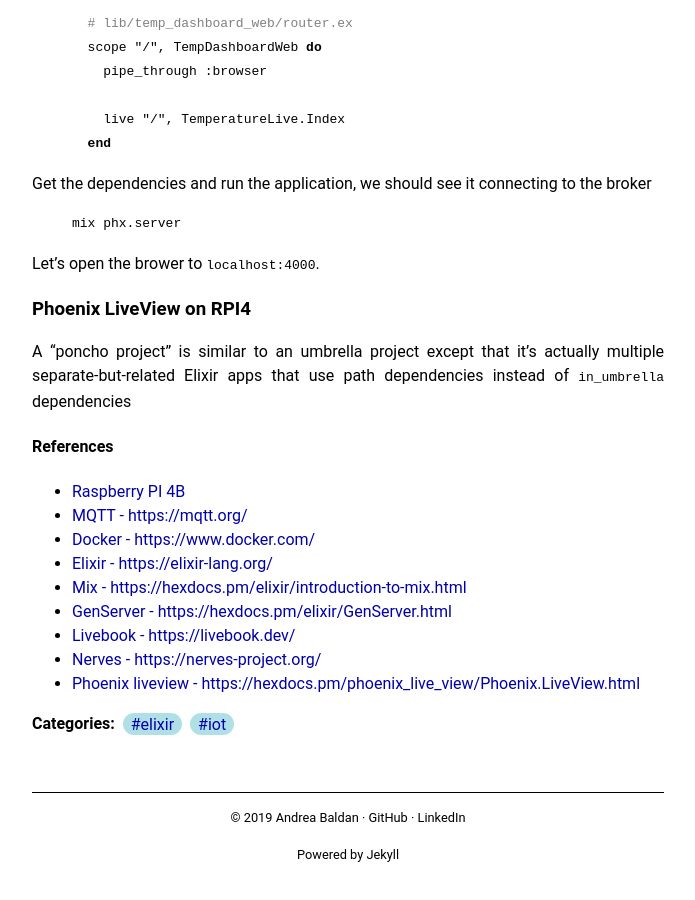
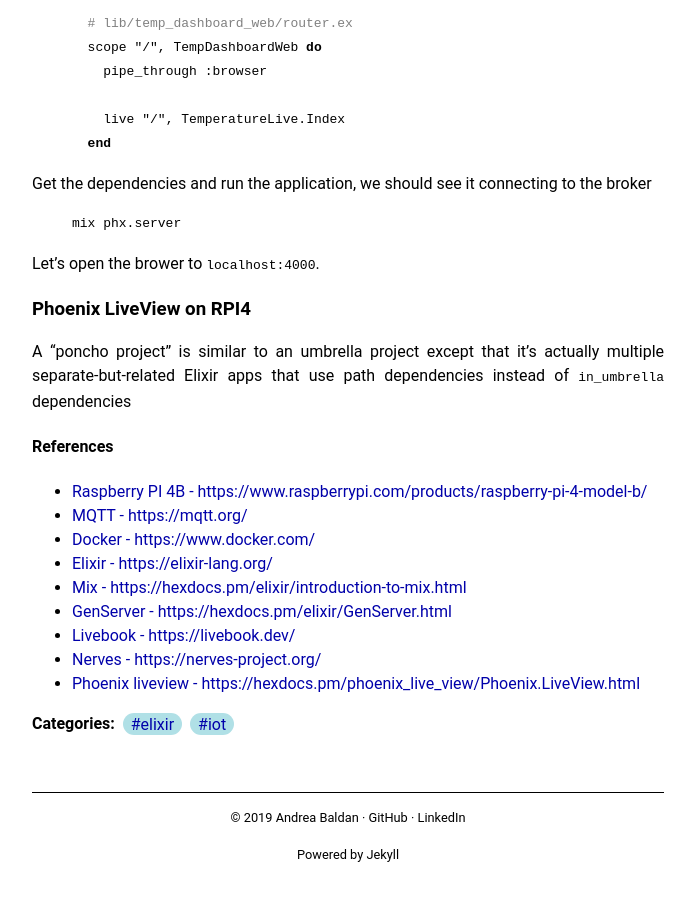
Before and after one commit to codepr/codepr.github.io, a Jekyll site: the page built from _posts/2024-04-12-phoenix-livebook-nerves.md, in a window 1280 px wide and 900 px high, scrolled down 10394 px. Shown: the whole window, without its empty margins (292-987 px from the left). Built offline with Jekyll 4.4.1, drawn with Linux system fonts in a browser that asks for light colours; some of the changed lines change nothing that is shown.

Commit message:
Add references to latest post

```diff
--- a/_posts/2024-04-12-phoenix-livebook-nerves.md
+++ b/_posts/2024-04-12-phoenix-livebook-nerves.md
@@ -502,7 +502,7 @@
 
 #### References
 
-- [Raspberry PI 4B](https://www.raspberrypi.com/products/raspberry-pi-4-model-b/)
+- [Raspberry PI 4B - https://www.raspberrypi.com/products/raspberry-pi-4-model-b/](https://www.raspberrypi.com/products/raspberry-pi-4-model-b/)
 - [MQTT - https://mqtt.org/](https://mqtt.org/)
 - [Docker - https://www.docker.com/](https://www.docker.com/)
 - [Elixir - https://elixir-lang.org/](https://elixir-lang.org/)
```
